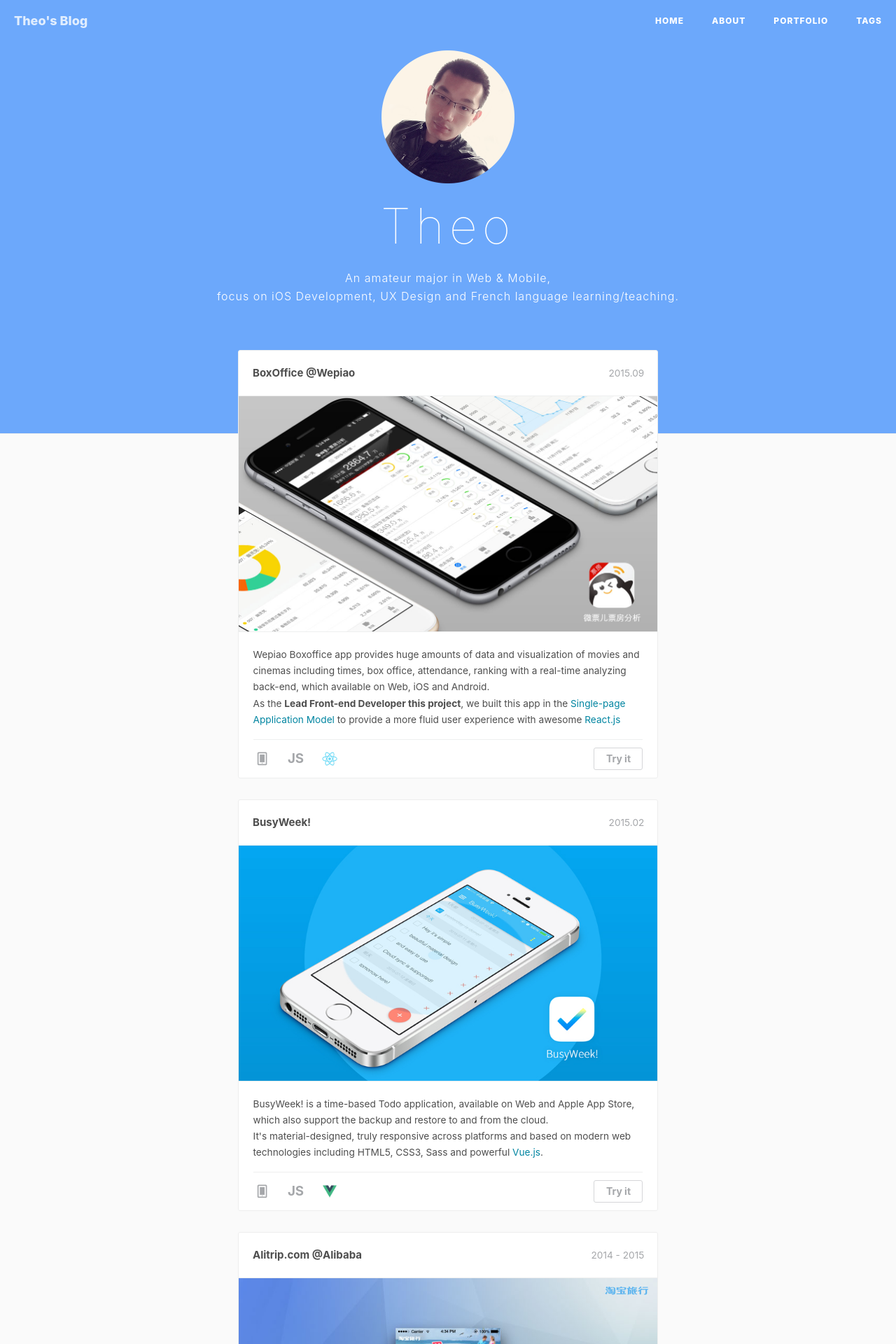
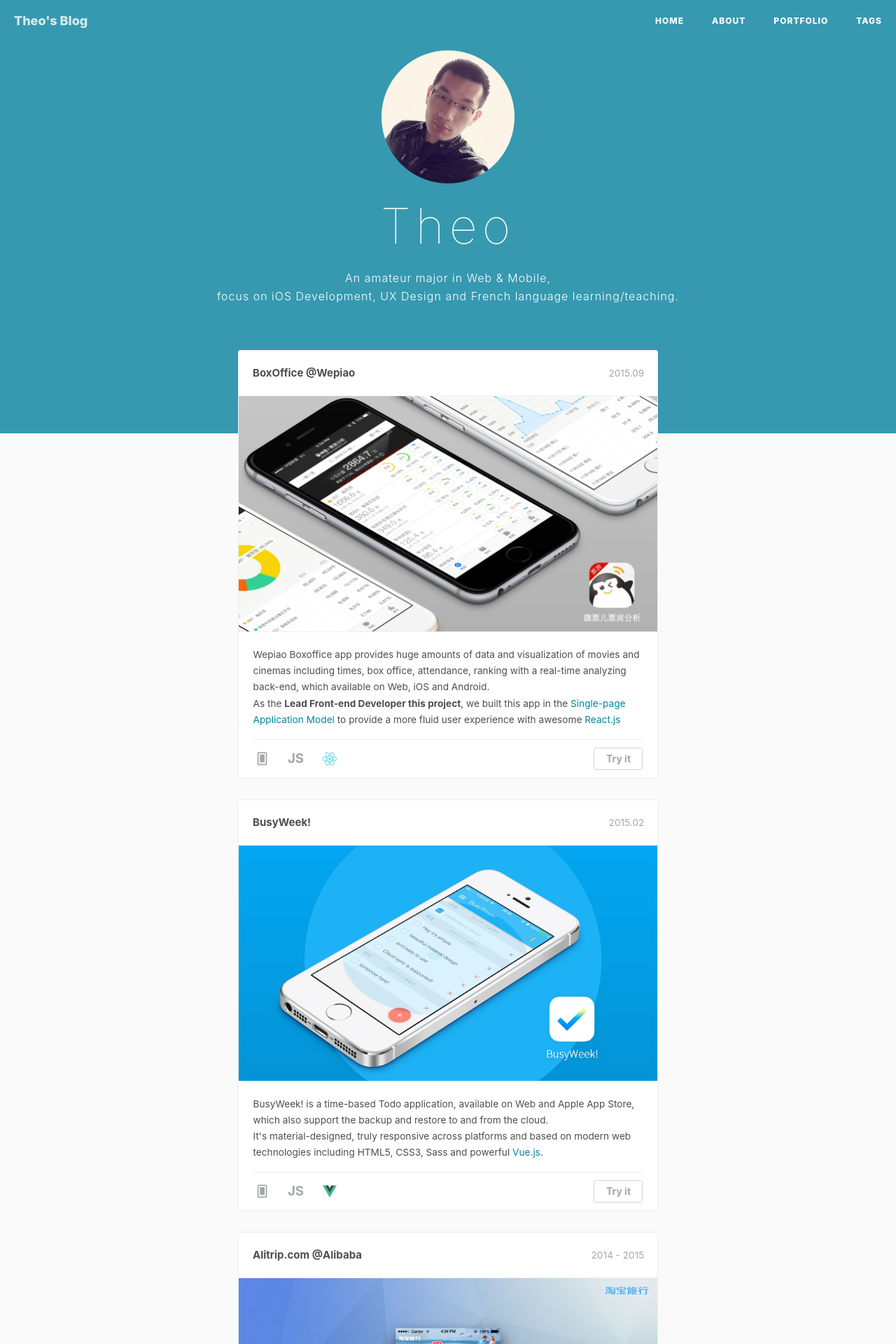
Before and after one commit to theowu/theowu.github.io, a Jekyll site: the page built from portfolio/index.html, in a window 1280 px wide. Shown: the top 1920 px of the page at 70% size. Built offline with Jekyll 4.4.1, drawn with Linux system fonts in a browser that asks for light colours; nearby versions of some CDN libraries; comment, search, counter and statistics services are not loaded.

Commit message:
update portfolio css file
change background color to #3699b0

```diff
--- a/portfolio/css/timeline.css
+++ b/portfolio/css/timeline.css
@@ -182,7 +182,7 @@
 	background-size: 22px;
 }
 
-/******* Hux Branch *****/
+/******* Theo Branch *****/
 html{
 	font-size: 90%;
 }
@@ -190,7 +190,8 @@
 	background: #fafafa;
 }
 header{
-	background: #6ca8fb;
+	/*background: #6ca8fb;*/
+	background-color: #3699b0;
 	text-align: center;
 	height: 620px;
 	min-width: 100%;
```
